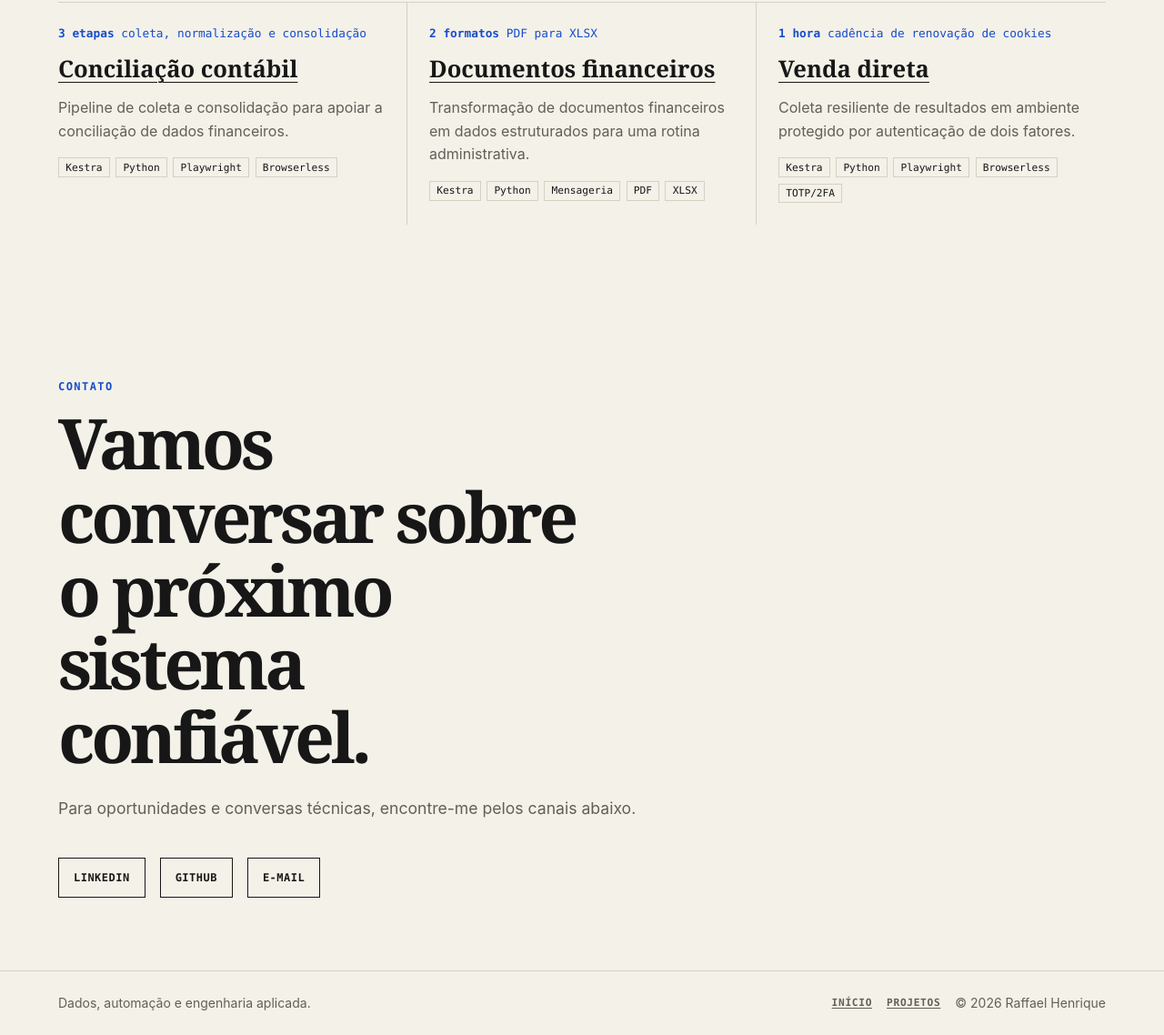
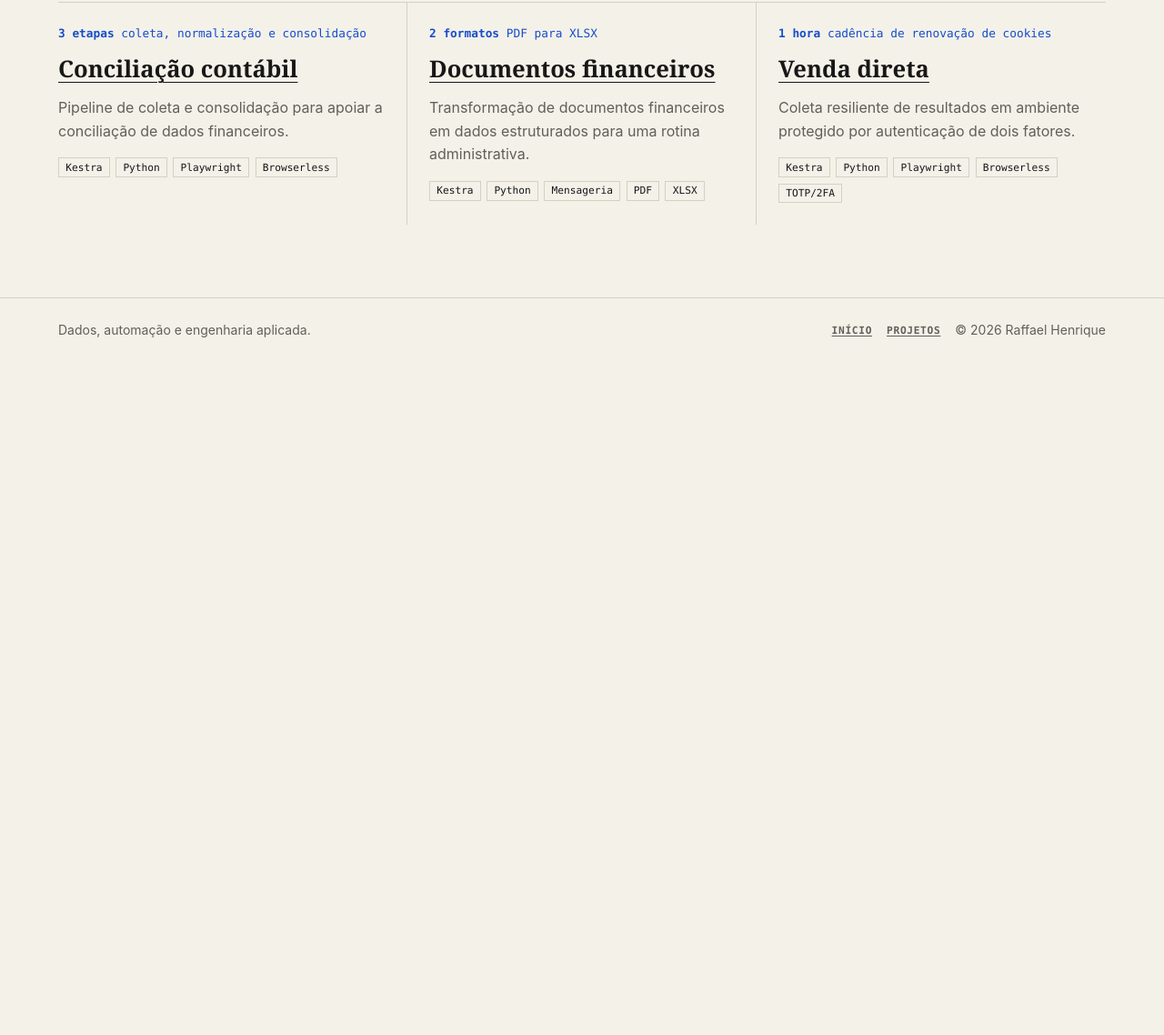
Before and after one commit to raffaelhfarias/raffaelhfarias.github.io, an Astro site: page /pt in a window 1280 px wide. Shown: the part 1222-2360 px from the top of the page at 91% size. After the commit the page ends 1621 px from the top, so only its background shows below. Built offline with nearby package versions, Linux system fonts and the light colour scheme; Astro itself is replaced by a stand-in of ours.

Commit message:
Remove contact CTA from home page

```diff
--- a/src/components/home/ContactCta.astro
+++ /dev/null
@@ -1,74 +0,0 @@
----
-import type { ContactLink } from "./types";
-export type { ContactLink } from "./types";
-interface Props {
-  eyebrow: string;
-  heading: string;
-  summary: string;
-  links: ContactLink[];
-}
-const { eyebrow, heading, summary, links } = Astro.props;
----
-
-<section class="section" data-section="contact" aria-labelledby="contact-title">
-  <div class="container">
-    <p class="eyebrow">{eyebrow}</p><h2 id="contact-title">{heading}</h2><p>
-      {summary}
-    </p><ul>
-      {
-        links.map((link) => (
-          <li>
-            <a
-              href={link.href}
-              target={link.external ? "_blank" : undefined}
-              rel={link.external ? "noreferrer" : undefined}
-            >
-              {link.label}
-            </a>
-          </li>
-        ))
-      }
-    </ul>
-  </div>
-</section>
-<style>
-  .section {
-    padding-block: clamp(3rem, 7vw, 5rem);
-  }
-  h2 {
-    max-width: 14ch;
-    margin: var(--space-2) 0 var(--space-3);
-    font-size: clamp(2.5rem, 6vw, 5.5rem);
-    letter-spacing: -0.055em;
-  }
-  p:not(.eyebrow) {
-    max-width: 42rem;
-    margin: 0;
-    color: var(--muted);
-    font-size: 1.1rem;
-  }
-  ul {
-    display: flex;
-    flex-wrap: wrap;
-    gap: var(--space-2);
-    margin: var(--space-4) 0 0;
-    padding: 0;
-    list-style: none;
-  }
-  a {
-    display: inline-flex;
-    min-height: 2.75rem;
-    align-items: center;
-    padding: 0.65rem 1rem;
-    border: 1px solid var(--ink);
-    font: 700 0.75rem/1 var(--font-mono);
-    letter-spacing: 0.04em;
-    text-decoration: none;
-    text-transform: uppercase;
-  }
-  a:hover {
-    color: var(--action-contrast);
-    background: var(--action);
-    border-color: var(--action);
-  }
-</style>
--- a/src/pages/[lang]/index.astro
+++ b/src/pages/[lang]/index.astro
@@ -1,5 +1,4 @@
 ---
-import ContactCta from "../../components/home/ContactCta.astro";
 import EngineeringStack from "../../components/home/EngineeringStack.astro";
 import FeaturedCases from "../../components/home/FeaturedCases.astro";
 import Hero from "../../components/home/Hero.astro";
@@ -55,25 +54,6 @@ const copy = isPortuguese
           "Os cases selecionados serão publicados com responsabilidade, contexto técnico e evidências verificáveis.",
         stackLabel: "Tecnologias utilizadas",
       },
-      contact: {
-        eyebrow: "Contato",
-        heading: "Vamos conversar sobre o próximo sistema confiável.",
-        summary:
-          "Para oportunidades e conversas técnicas, encontre-me pelos canais abaixo.",
-        links: [
-          {
-            label: "LinkedIn",
-            href: "https://www.linkedin.com/in/raffael-henrique/",
-            external: true,
-          },
-          {
-            label: "GitHub",
-            href: "https://github.com/raffaelhfarias",
-            external: true,
-          },
-          { label: "E-mail", href: "mailto:raffaelhfarias@gmail.com" },
-        ],
-      },
     }
   : {
       title: "Data & Automation Engineer — Raffael Henrique",
@@ -110,25 +90,6 @@ const copy = isPortuguese
         emptyMessage:
           "Selected case studies will be published with responsibility, technical context, and verifiable evidence.",
         stackLabel: "Technologies used",
-      },
-      contact: {
-        eyebrow: "Contact",
-        heading: "Let’s discuss the next reliable system.",
-        summary:
-          "For opportunities and technical conversations, find me through these channels.",
-        links: [
-          {
-            label: "LinkedIn",
-            href: "https://www.linkedin.com/in/raffael-henrique/",
-            external: true,
-          },
-          {
-            label: "GitHub",
-            href: "https://github.com/raffaelhfarias",
-            external: true,
-          },
-          { label: "Email", href: "mailto:raffaelhfarias@gmail.com" },
-        ],
       },
     };
 const featuredEntries = await getFeaturedProjects(locale);
@@ -180,5 +141,4 @@ const jsonLd: JsonLd = {
   <Hero {...copy.hero} />
   <EngineeringStack groups={engineeringToolGroups[locale]} {...copy.stack} />
   <FeaturedCases projects={featuredProjects} {...copy.cases} />
-  <ContactCta {...copy.contact} />
 </BaseLayout>
```
Also changed, not shown: tests/e2e/home.spec.ts (+2 -12 lines).
